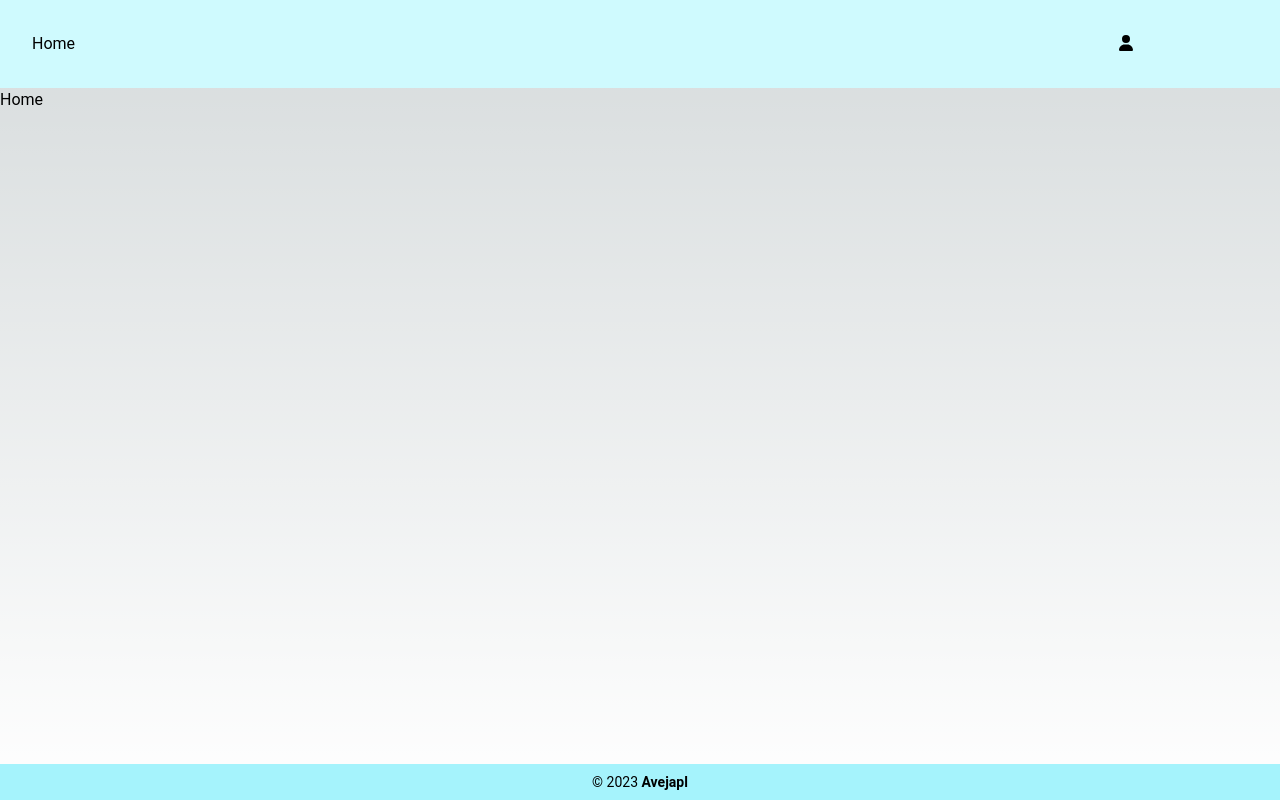
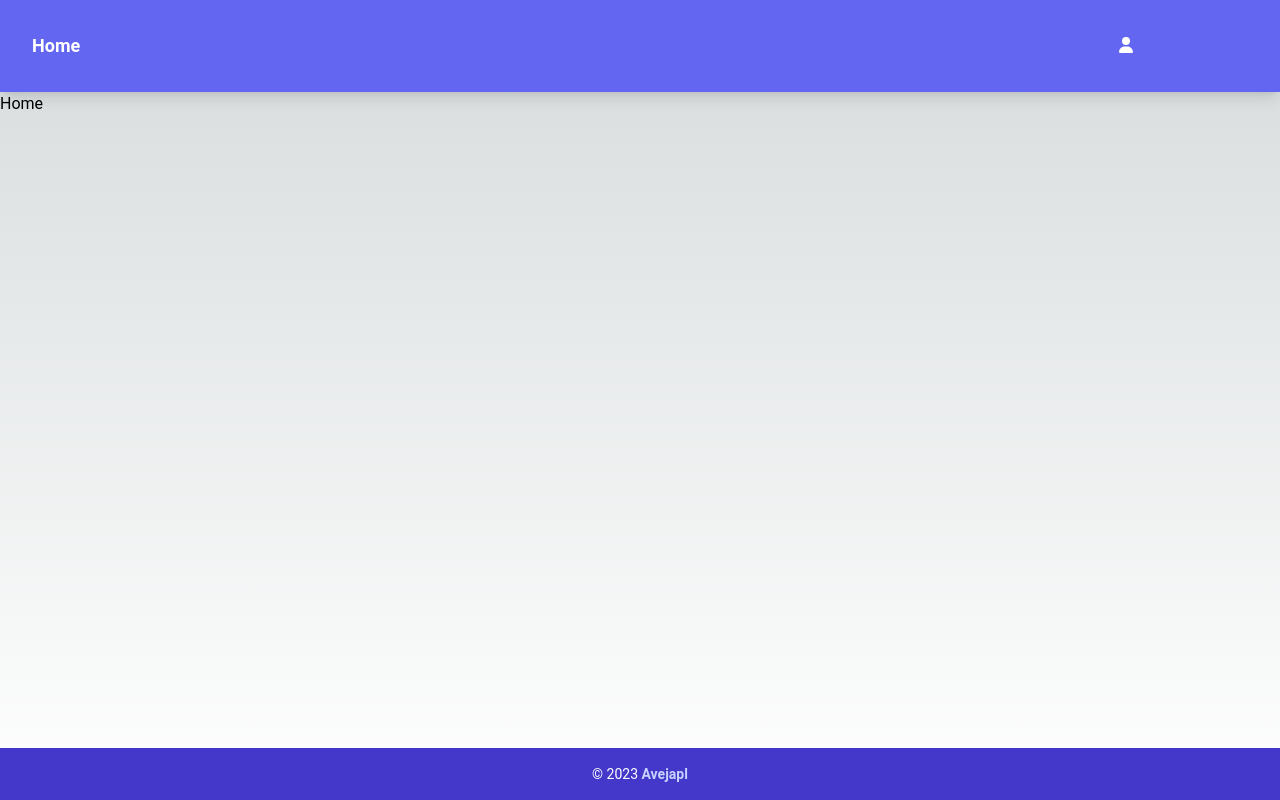
Before and after one commit to AveJaPl/shop_project, a Next.js app in the folder client/: page / in a window 1280 px wide. Built offline with nearby package versions, Linux system fonts and the light colour scheme.

Commit message:
static footer and header created

```diff
--- a/client/src/components/layout/footer.tsx
+++ b/client/src/components/layout/footer.tsx
@@ -1,16 +1,15 @@
 const Footer = () => {
   return (
-    <footer className="w-full p-2 bg-cyan-200">
+    <footer className="w-full p-4 bg-indigo-700">
       <div className="flex justify-center">
-        <p className="text-black text-sm">
+        <p className="text-white text-sm">
           © {new Date().getFullYear()}{" "}
           <a
             href="https://github.com/avejapl"
             target="_blank"
             rel="noopener noreferrer"
-            className="text-black font-bold"
+            className="text-indigo-200 font-bold hover:text-indigo-400 transition duration-300"
           >
-            {" "}
             Avejapl
           </a>
         </p>
@@ -19,5 +18,4 @@ const Footer = () => {
   );
 };
 
-
 export default Footer;
--- a/client/src/components/layout/header.tsx
+++ b/client/src/components/layout/header.tsx
@@ -3,13 +3,14 @@ import UserIcon from "../common/userIcon";
 
 const Header = () => {
   return (
-    <header className="p-8 w-full bg-cyan-100 text-black flex justify-between">
+    <header className="p-8 w-full bg-indigo-500 text-white flex justify-between items-center shadow-lg">
       <div className="left">
-        <Link href="/"> Home </Link>
+        <Link href="/" className="text-lg font-semibold hover:text-indigo-300 transition duration-300">
+          Home
+        </Link>
       </div>
       <div className="right w-1/5 flex justify-around">
-        {/* use UserIcon with size props here: */}
-        <UserIcon/>
+        <UserIcon className="h-8 w-8" />
       </div>
     </header>
   );
```
